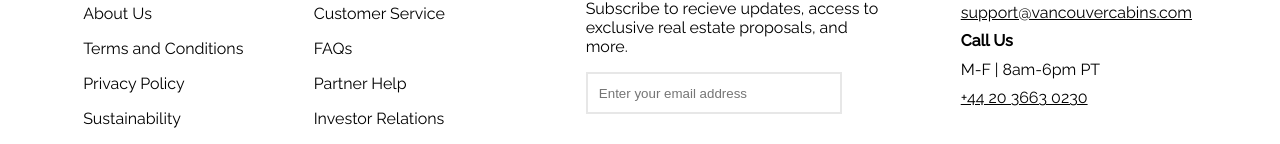
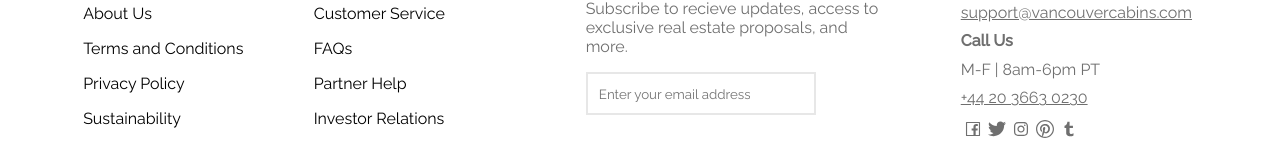
Before and after one commit to NichKHu/VancouverCabins-Booking-App-React, a React (Create React App) app: page / in a window 1280 px wide. Shown: the part 2636-2780 px from the top of the page. Built offline with nearby package versions, Linux system fonts and the light colour scheme.

Commit message:
Added social media logos via react

```diff
--- a/src/components/End/End.css
+++ b/src/components/End/End.css
@@ -4,6 +4,7 @@
 
     border-top: 1px solid rgb(231,231,231);
     padding: 3rem 3rem;
+    color: rgb(111,111,111);
 }
 
 .list li {
@@ -25,18 +26,21 @@
     padding-bottom: 0.7rem;
     padding-left: 0.7rem;
     padding-right: 4rem;
+
+    font-family: 'Raleway', 'sans-serif';
 }
 
 .btn-subscribe {
     display: block;
     margin-top: 2rem;
 
-    padding-top: 0.5rem;
-    padding-bottom: 0.5rem;
-    padding-left: 1rem;
-    padding-right: 1rem;
+    padding-top: 0.8rem;
+    padding-bottom: 0.8rem;
+    padding-left: 1.5rem;
+    padding-right: 1.5rem;
 
     font-family: 'Raleway';
+    font-size: 1rem;
     background-color: black;
     color: white;
 }
@@ -61,3 +65,10 @@
 
     font-size: 0.7rem;
 }
+
+.social-media > *{
+    padding: 3px;
+
+    font-size: 1.5rem;
+    color: rgb(111,111,111);
+}
--- a/src/components/End/End.js
+++ b/src/components/End/End.js
@@ -1,5 +1,11 @@
 import React from 'react'
 import './End.css'
+
+import {AiOutlineFacebook} from 'react-icons/ai';
+import {GrTwitter} from 'react-icons/gr';
+import {AiOutlineInstagram} from 'react-icons/ai';
+import {ImPinterest2} from 'react-icons/im';
+import {IoLogoTumblr} from 'react-icons/io';
 
 const End = () => {
   return (
@@ -41,6 +47,7 @@
                     <h4>Call Us</h4>
                     <p>M-F | 8am-6pm PT</p>
                     <p className='phone-num'>+44 20 3663 0230</p>
+                    <div className="social-media"><AiOutlineFacebook /><GrTwitter /><AiOutlineInstagram /><ImPinterest2 /><IoLogoTumblr /></div>
             </div>
         </div>
         <div className='copyright-ending'>
```
